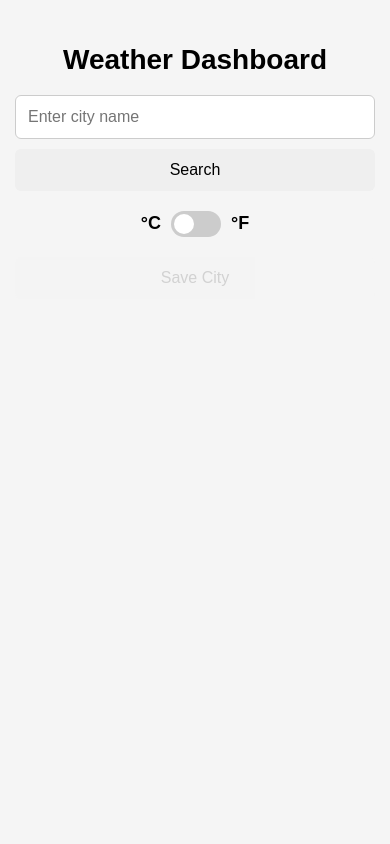
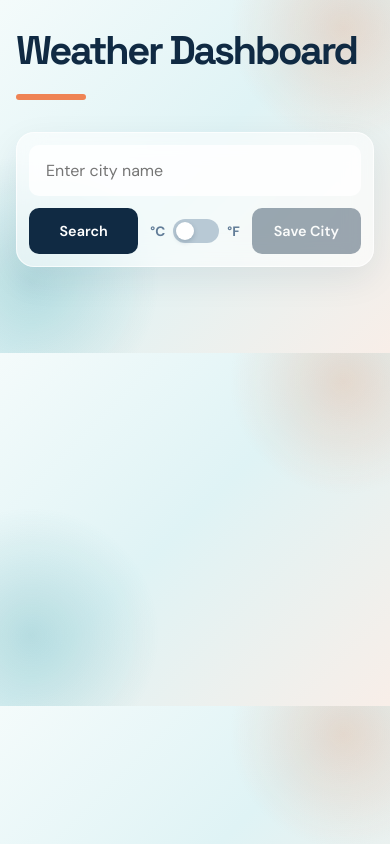
Before and after one commit to jaypujara76-droid/weather-dashboard, a React (Vite) app: page / in a window 390 px wide. Built offline with nearby package versions, Linux system fonts and the light colour scheme.

Commit message:
style: styling and designing changes

```diff
--- a/src/App.css
+++ b/src/App.css
@@ -1,241 +1,304 @@
+@import url("https://fonts.googleapis.com/css2?family=DM+Sans:wght@400;500;600;700&family=Space+Grotesk:wght@500;600;700&display=swap");
+
+:root {
+  --ink: #102a43;
+  --muted: #627d98;
+  --sky: #dff3f5;
+  --teal: #087f8c;
+  --coral: #ef8354;
+  --paper: rgba(255, 255, 255, 0.84);
+  --shadow: 0 24px 60px rgba(16, 42, 67, 0.12);
+}
+
 .app {
-  max-width: 1000px;
+  width: min(1180px, 100%);
   margin: 0 auto;
-  padding: 40px 20px;
-  text-align: center;
+  padding: 48px 28px 72px;
+}
+
+.app > h1 {
+  max-width: 700px;
+  margin: 0;
+  color: var(--ink);
+  font-family: "Space Grotesk", sans-serif;
+  font-size: clamp(2.5rem, 6vw, 5.25rem);
+  line-height: 0.96;
+  letter-spacing: -0.06em;
+}
+
+.app > h1::after {
+  display: block;
+  width: 70px;
+  height: 6px;
+  margin-top: 24px;
+  border-radius: 99px;
+  background: var(--coral);
+  content: "";
 }
 
 .search-container {
   display: flex;
   align-items: center;
-  justify-content: center;
-  gap: 10px;
-  margin-bottom: 30px;
-  flex-wrap: wrap;
+  gap: 12px;
+  margin: 42px 0 34px;
+  padding: 12px;
+  border: 1px solid rgba(255, 255, 255, 0.7);
+  border-radius: 18px;
+  background: rgba(255, 255, 255, 0.58);
+  box-shadow: 0 12px 35px rgba(16, 42, 67, 0.08);
+  backdrop-filter: blur(14px);
 }
 
 .search-container input {
-  width: 300px;
-  max-width: 100%;
-  padding: 12px;
-  font-size: 16px;
-  border: 1px solid #ccc;
-  border-radius: 6px;
+  min-width: 0;
+  flex: 1;
+  padding: 14px 16px;
+  border: 1px solid transparent;
+  border-radius: 10px;
+  outline: none;
+  background: rgba(255, 255, 255, 0.8);
+  color: var(--ink);
+  font: inherit;
+  font-size: 1rem;
+}
+
+.search-container input:focus {
+  border-color: var(--teal);
+  box-shadow: 0 0 0 3px rgba(8, 127, 140, 0.14);
 }
 
 .search-container button {
-  padding: 12px 20px;
-  font-size: 16px;
-  border: none;
-  border-radius: 6px;
+  padding: 14px 20px;
+  border: 0;
+  border-radius: 10px;
+  background: var(--ink);
+  color: white;
   cursor: pointer;
+  font: 600 0.9rem "DM Sans", sans-serif;
+  transition: transform 160ms ease, background 160ms ease;
+}
+
+.search-container button:hover:not(:disabled) {
+  background: var(--teal);
+  transform: translateY(-2px);
 }
 
 .search-container button:disabled {
   cursor: not-allowed;
-  opacity: 0.5;
+  opacity: 0.4;
 }
 
-.preview-card {
-  max-width: 400px;
-  margin: 20px auto;
-  padding: 25px;
-  border: 1px solid #ddd;
-  border-radius: 12px;
-  text-align: center;
-}
-
-.preview-card p {
-  font-size: 18px;
-}
-
-.city-list {
-  display: grid;
-  grid-template-columns: repeat(auto-fit, minmax(250px, 1fr));
-  gap: 20px;
-  margin-top: 20px;
-}
-
-.weather-card {
-  padding: 25px;
-  border: 1px solid #ddd;
-  border-radius: 12px;
-}
-
-.weather-card h1 {
-  font-size: 45px;
-}
-
-.weather-icon {
-  font-size: 50px;
-}
-
-.loading {
-  font-size: 18px;
-}
-
-.error {
-  color: red;
-  font-weight: bold;
-}
-.temperature-toggle {
-  display: flex;
-  justify-content: center;
-  gap: 5px;
-  margin: 20px 0;
-}
-
-.temperature-toggle button {
-  padding: 8px 16px;
-  border: 1px solid #ccc;
-  cursor: pointer;
-}
-
-.temperature-toggle button.active {
-  font-weight: bold;
-}
 .temperature-toggle {
   display: flex;
   align-items: center;
-  justify-content: center;
-  gap: 10px;
-  margin: 20px 0;
-  font-size: 18px;
-  font-weight: bold;
+  gap: 8px;
+  margin: 0 6px;
+  color: var(--muted);
+  font-size: 0.85rem;
+  font-weight: 700;
 }
 
 .switch {
   position: relative;
   display: inline-block;
-  width: 50px;
-  height: 26px;
+  width: 46px;
+  height: 24px;
 }
 
 .switch input {
-  opacity: 0;
   width: 0;
   height: 0;
+  opacity: 0;
 }
 
 .slider {
   position: absolute;
+  inset: 0;
+  border-radius: 30px;
+  background: #b8c9d5;
   cursor: pointer;
-  inset: 0;
-  background-color: #ccc;
-  border-radius: 30px;
-  transition: 0.3s;
+  transition: background 180ms ease;
 }
 
 .slider::before {
+  position: absolute;
+  width: 18px;
+  height: 18px;
+  top: 3px;
+  left: 3px;
+  border-radius: 50%;
+  background: white;
+  box-shadow: 0 2px 5px rgba(16, 42, 67, 0.2);
   content: "";
-  position: absolute;
-  width: 20px;
-  height: 20px;
-  left: 3px;
-  top: 3px;
-  background-color: white;
-  border-radius: 50%;
-  transition: 0.3s;
+  transition: transform 180ms ease;
 }
 
-.switch input:checked + .slider {
-  background-color: #333;
+.switch input:checked + .slider { background: var(--teal); }
+.switch input:checked + .slider::before { transform: translateX(22px); }
+
+.app h2 {
+  margin: 48px 0 18px;
+  color: var(--ink);
+  font-family: "Space Grotesk", sans-serif;
+  font-size: 1.25rem;
+  letter-spacing: -0.02em;
 }
 
-.switch input:checked + .slider::before {
-  transform: translateX(24px);
-}
-.forecast {
-  margin-top: 40px;
+.preview-card,
+.forecast-card {
+  border: 1px solid rgba(255, 255, 255, 0.75);
+  background: var(--paper);
+  box-shadow: var(--shadow);
+  backdrop-filter: blur(16px);
 }
 
-.forecast-list {
+.preview-card {
+  max-width: 560px;
+  margin: 0;
+  padding: 30px;
+  border-radius: 24px;
+  text-align: left;
+}
+
+.preview-card h3 {
+  margin: 0;
+  color: var(--ink);
+  font-family: "Space Grotesk", sans-serif;
+  font-size: 1.65rem;
+}
+
+.current-date {
+  margin: 8px 0 22px;
+  color: var(--muted);
+  font-size: 0.95rem;
+}
+
+.current-weather-icon {
+  display: flex;
+  align-items: center;
+  justify-content: center;
+  width: 130px;
+  height: 130px;
+  margin: 4px 0 4px auto;
+  border-radius: 50%;
+  background: var(--sky);
+}
+
+.temperature {
+  margin: -58px 0 10px;
+  color: var(--ink);
+  font-family: "Space Grotesk", sans-serif;
+  font-size: 4.5rem !important;
+  font-weight: 700;
+  letter-spacing: -0.08em;
+  line-height: 1;
+}
+
+.preview-card > p:not(.current-date):not(.temperature) {
+  display: inline-block;
+  margin: 20px 20px 0 0;
+  color: var(--muted);
+  font-size: 0.95rem;
+}
+
+.preview-card > p:nth-last-child(3) {
+  color: var(--teal);
+  font-weight: 700;
+}
+
+.forecast { margin-top: 48px; }
+.forecast h2 { margin-top: 0; }
+
+.forecast-list,
+.city-list {
   display: grid;
-  grid-template-columns: repeat(auto-fit, minmax(160px, 1fr));
-  gap: 15px;
+  grid-template-columns: repeat(5, minmax(0, 1fr));
+  gap: 14px;
 }
 
 .forecast-card {
-  padding: 20px;
-  border: 1px solid #ddd;
-  border-radius: 10px;
-  background: white;
+  min-width: 0;
+  padding: 18px 14px;
+  border-radius: 18px;
+  text-align: center;
+  transition: transform 180ms ease, box-shadow 180ms ease;
+}
+
+.forecast-card:hover,
+.weather-card:hover {
+  box-shadow: 0 20px 40px rgba(16, 42, 67, 0.16);
+  transform: translateY(-4px);
 }
 
 .forecast-card h3 {
-  margin-top: 0;
+  margin: 0;
+  color: var(--ink);
+  font-size: 0.9rem;
 }
 
-.forecast-icon {
-  font-size: 40px;
-  margin: 10px 0;
+.forecast-icon { margin: 12px 0 8px; }
+.forecast-icon img { width: 58px; height: 58px; }
+
+.forecast-card p {
+  min-height: 38px;
+  margin: 6px 0;
+  color: var(--muted);
+  font-size: 0.8rem;
 }
 
-.forecast-card p {
-  margin: 8px 0;
+.forecast-card strong { color: var(--ink); font-size: 1rem; }
+.forecast-card span { color: var(--muted); font-size: 0.9rem; }
+
+.city-list { grid-template-columns: repeat(auto-fit, minmax(240px, 1fr)); }
+.city-list .preview-card { max-width: none; padding: 22px; }
+.city-list .current-weather-icon { width: 90px; height: 90px; }
+.city-list .current-weather-icon img { width: 70px; height: 70px; }
+.city-list .temperature { font-size: 3.2rem !important; }
+
+.loading {
+  display: flex;
+  align-items: center;
+  gap: 12px;
+  margin: 24px 0;
+  color: var(--muted);
 }
 
-.forecast-card strong {
-  font-size: 18px;
+.loading p { margin: 0; }
+
+.spinner {
+  width: 24px;
+  height: 24px;
+  border: 3px solid rgba(8, 127, 140, 0.18);
+  border-top-color: var(--teal);
+  border-radius: 50%;
+  animation: spin 800ms linear infinite;
 }
 
-.forecast-card span {
-  color: #666;
-}
-.loading {
-  display: flex;
-  flex-direction: column;
-  align-items: center;
-  justify-content: center;
-  margin: 30px 0;
+.error {
+  margin: 18px 0;
+  padding: 12px 16px;
+  border-left: 4px solid var(--coral);
+  border-radius: 8px;
+  background: rgba(239, 131, 84, 0.12);
+  color: #a33a18;
+  font-weight: 600;
 }
 
-.spinner {
-  width: 35px;
-  height: 35px;
-  border: 4px solid #ddd;
-  border-top: 4px solid #333;
-  border-radius: 50%;
-  animation: spin 1s linear infinite;
+@keyframes spin { to { transform: rotate(360deg); } }
+
+@media (max-width: 820px) {
+  .forecast-list { grid-template-columns: repeat(3, minmax(0, 1fr)); }
 }
 
-@keyframes spin {
-  to {
-    transform: rotate(360deg);
-  }
+@media (max-width: 620px) {
+  .app { padding: 32px 16px 52px; }
+  .search-container { align-items: stretch; flex-wrap: wrap; margin-top: 32px; }
+  .search-container input { flex-basis: 100%; }
+  .search-container button { flex: 1; }
+  .temperature-toggle { margin: 0 auto; }
+  .preview-card { padding: 22px; }
+  .current-weather-icon { width: 105px; height: 105px; }
+  .current-weather-icon img { width: 78px; height: 78px; }
+  .temperature { margin-top: -45px; font-size: 3.6rem !important; }
+  .forecast-list { grid-template-columns: repeat(2, minmax(0, 1fr)); }
 }
-
-@media (max-width: 600px) {
-  .app {
-    padding: 25px 15px;
-  }
-
-  .app > h1 {
-    font-size: 28px;
-  }
-
-  .search-container {
-    flex-direction: column;
-    width: 100%;
-  }
-
-  .search-container input {
-    width: 100%;
-  }
-
-  .search-container button {
-    width: 100%;
-  }
-
-  .temperature-toggle {
-    margin: 10px 0;
-  }
-
-  .preview-card {
-    width: 100%;
-  }
-
-  .forecast-list {
-    grid-template-columns: repeat(2, 1fr);
-  }
-}
--- a/src/index.css
+++ b/src/index.css
@@ -4,6 +4,11 @@
 
 body {
   margin: 0;
-  font-family: Arial, sans-serif;
-  background: #f5f5f5;
+  min-width: 320px;
+  color: #102a43;
+  font-family: "DM Sans", sans-serif;
+  background:
+    radial-gradient(circle at 88% 8%, rgba(239, 131, 84, 0.24), transparent 24%),
+    radial-gradient(circle at 8% 80%, rgba(8, 127, 140, 0.2), transparent 28%),
+    linear-gradient(135deg, #f4fbfb 0%, #dff3f5 48%, #f8eee8 100%);
 }
```
